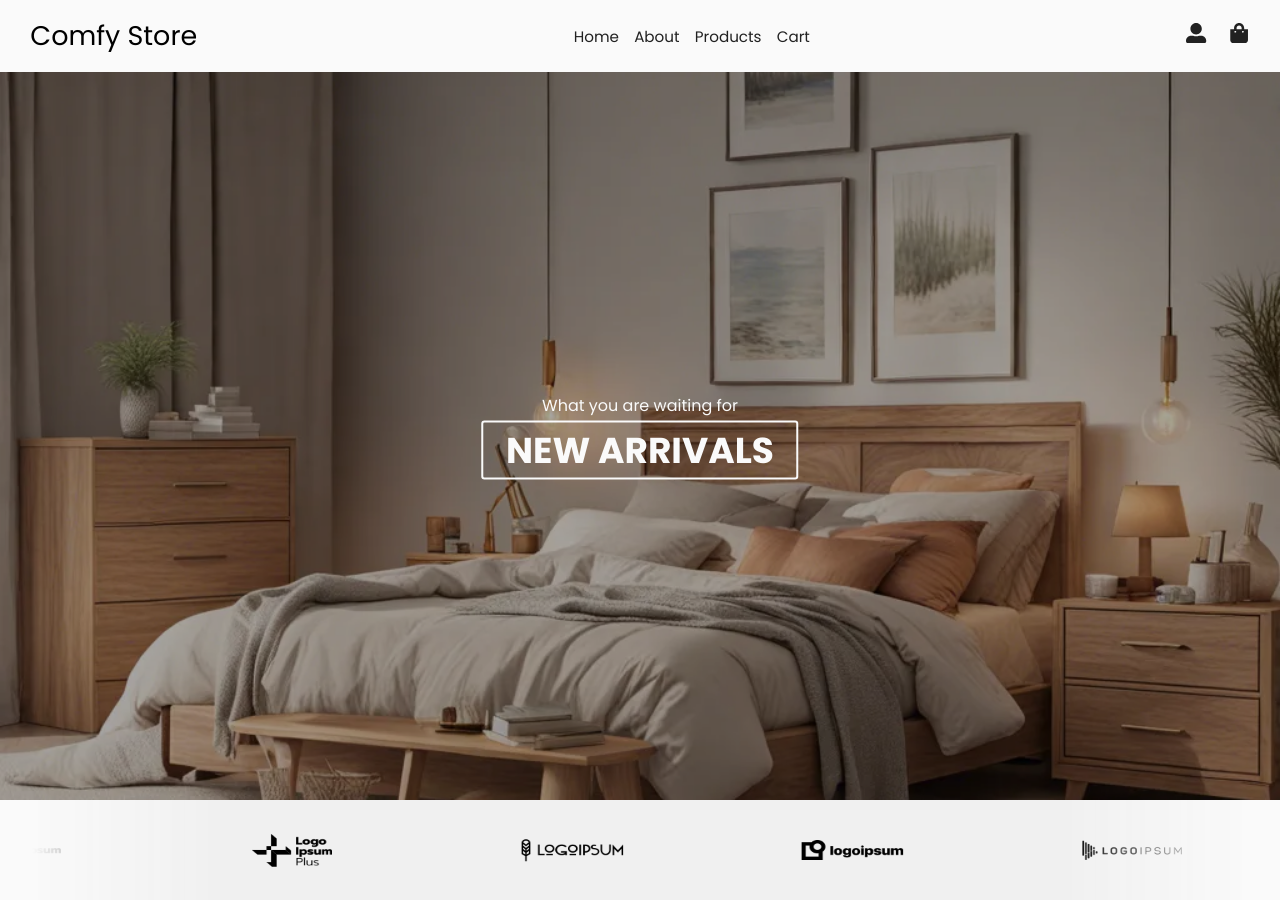
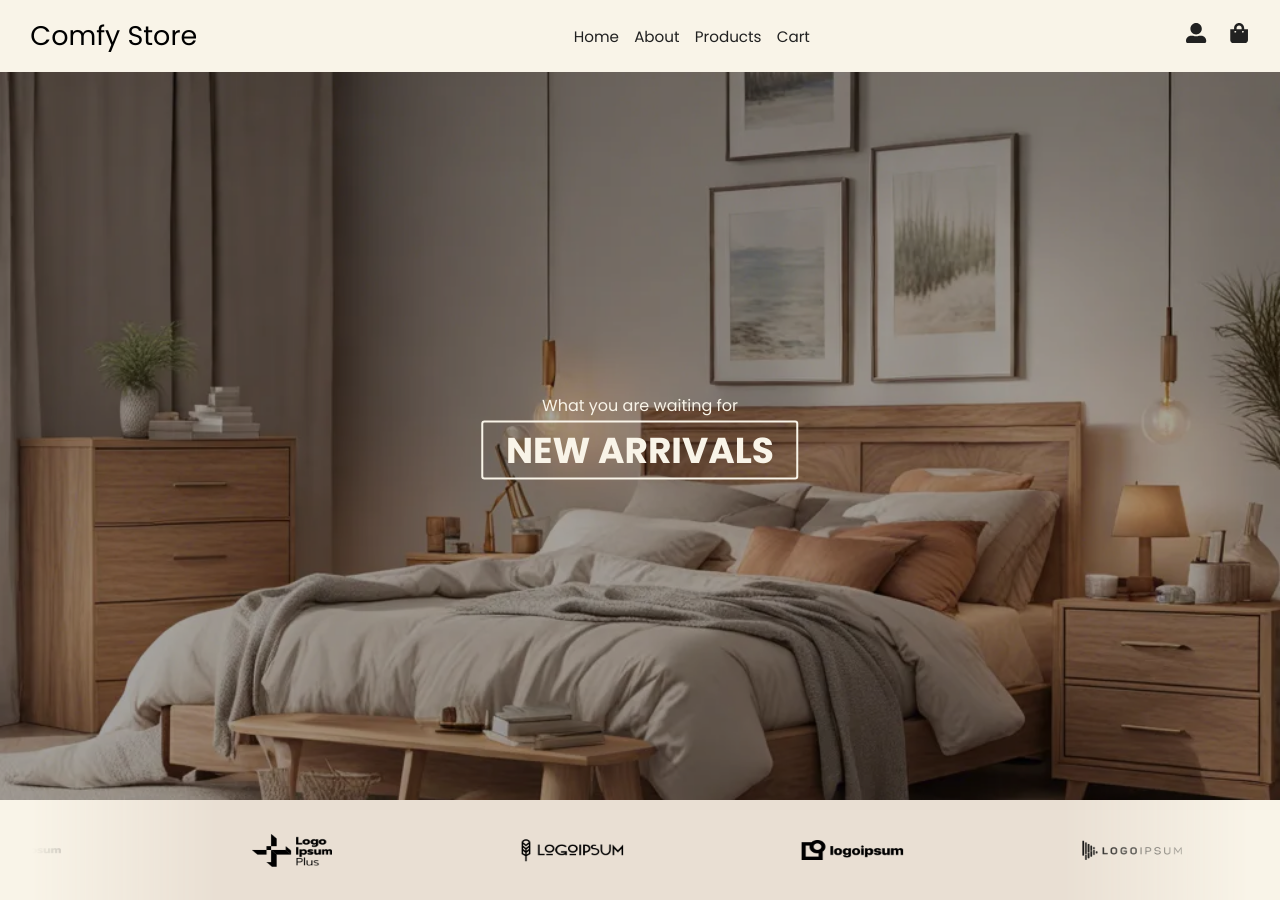
Before and after one commit to Git-Darkmoon/Comfy-Store-v2, a Next.js app: page / in a window 1280 px wide. Built offline with nearby package versions, Linux system fonts and the light colour scheme.

Commit message:
[UPDATE] Color Palette.

```diff
--- a/src/styles/_variables.scss
+++ b/src/styles/_variables.scss
@@ -1,8 +1,7 @@
 // Colors
-
-$clr-white: #fafafa;
+$clr-white: #f9f4e8;
 $clr-black: #212121;
-$clr-primary: #bb9457;
+$clr-primary: #a17c59;
 $clr-secondary: #fe4a49; //#6c969d
 
 // Transitions
@@ -33,11 +32,9 @@ $nav-height: 4.5rem;
 $max-width: 1440px;
 
 // Shadows
-
 $shadow: 0 4px 6px -1px rgb(0 0 0 / 0.1), 0 2px 4px -2px rgb(0 0 0 / 0.1);
 $shadow-active: 0 20px 25px -5px rgb(0 0 0 / 0.1),
   0 8px 10px -6px rgb(0 0 0 / 0.1);
 
 // Borders
-
 $border-radius: 0.2rem;
--- a/src/styles/components/Slider.scss
+++ b/src/styles/components/Slider.scss
@@ -16,7 +16,7 @@ $carousel__number-of-items: 6;
   @include mixins.flexy(center, center);
   gap: vars.$gutter-m;
   overflow: hidden;
-  background-color: #f0f0f0;
+  background-color: hsl(33, 34%, 87%);
 
   mask-image: linear-gradient(
     to right,
```
